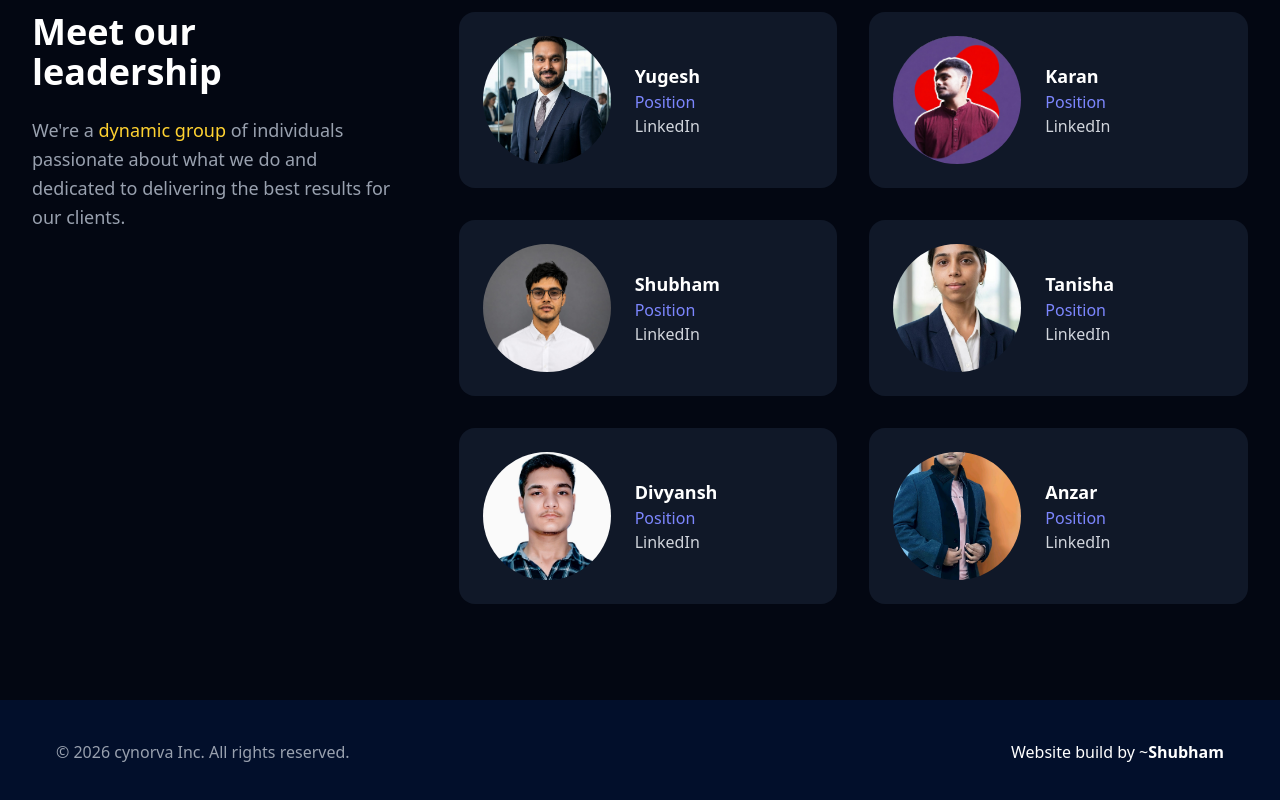
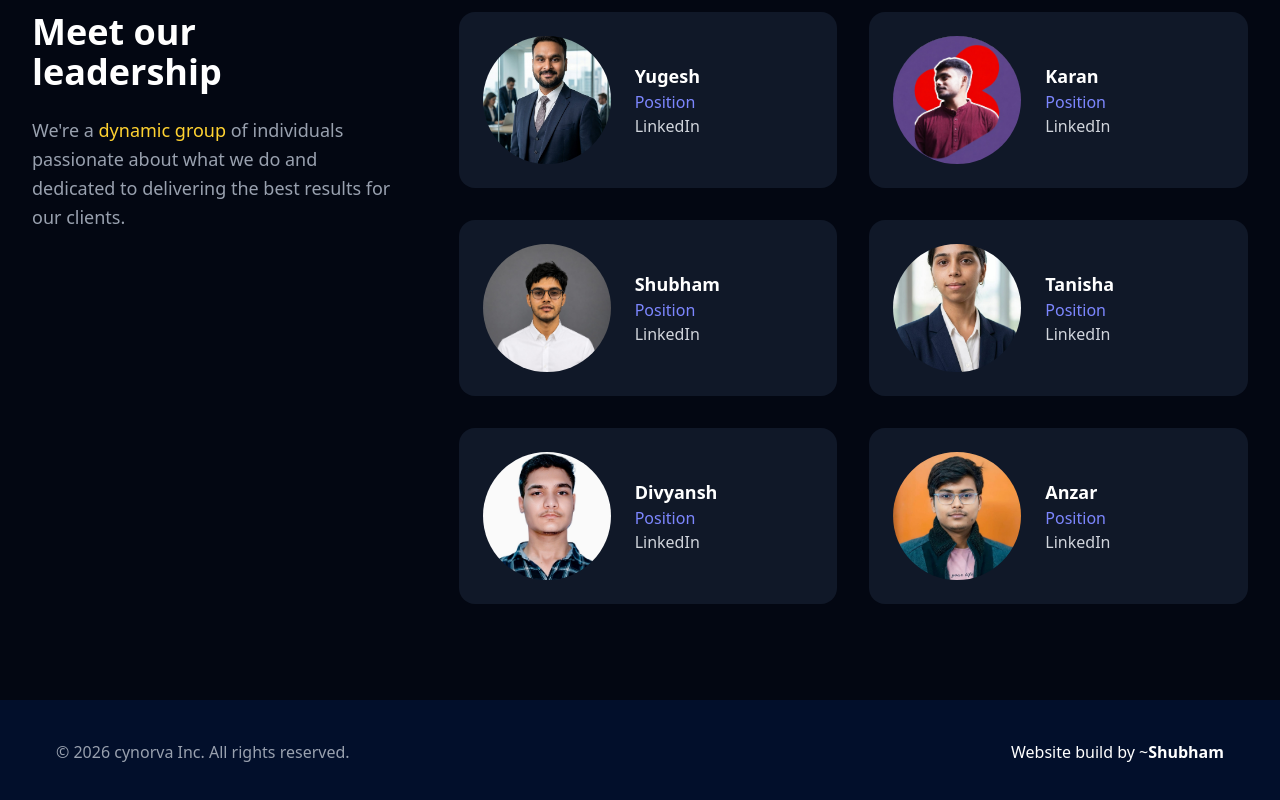
Before and after one commit to shubh-q10/VESOURA, a website: page index.html in a window 1280 px wide. Shown: the part 1633-2433 px from the top of the page. Drawn offline with Linux system fonts and the light colour scheme.

Commit message:
photo changed

```diff
--- a/index.html
+++ b/index.html
@@ -546,7 +546,7 @@
             <li class="bg-gray-900 rounded-2xl p-6">
               <div class="flex flex-col sm:flex-row items-center gap-6">
                 <img
-                  src="./images/anzar_hashan.jpeg"
+                  src="./images/anzar.jpeg"
                   alt="Anzar"
                   class="w-28 h-28 md:w-32 md:h-32 rounded-full object-cover"
                 />
```
Also changed, not shown: images/anzar.jpeg (added).
